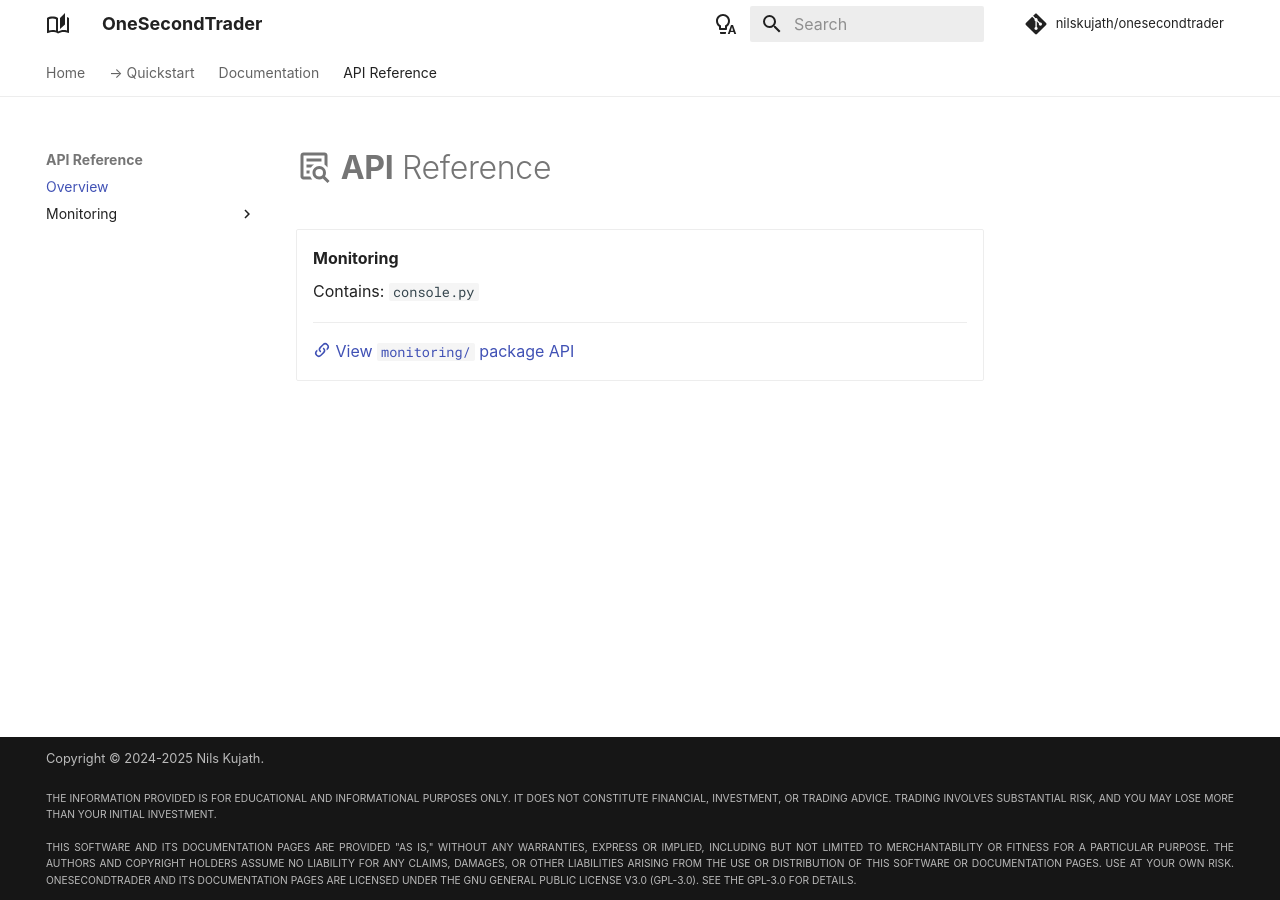
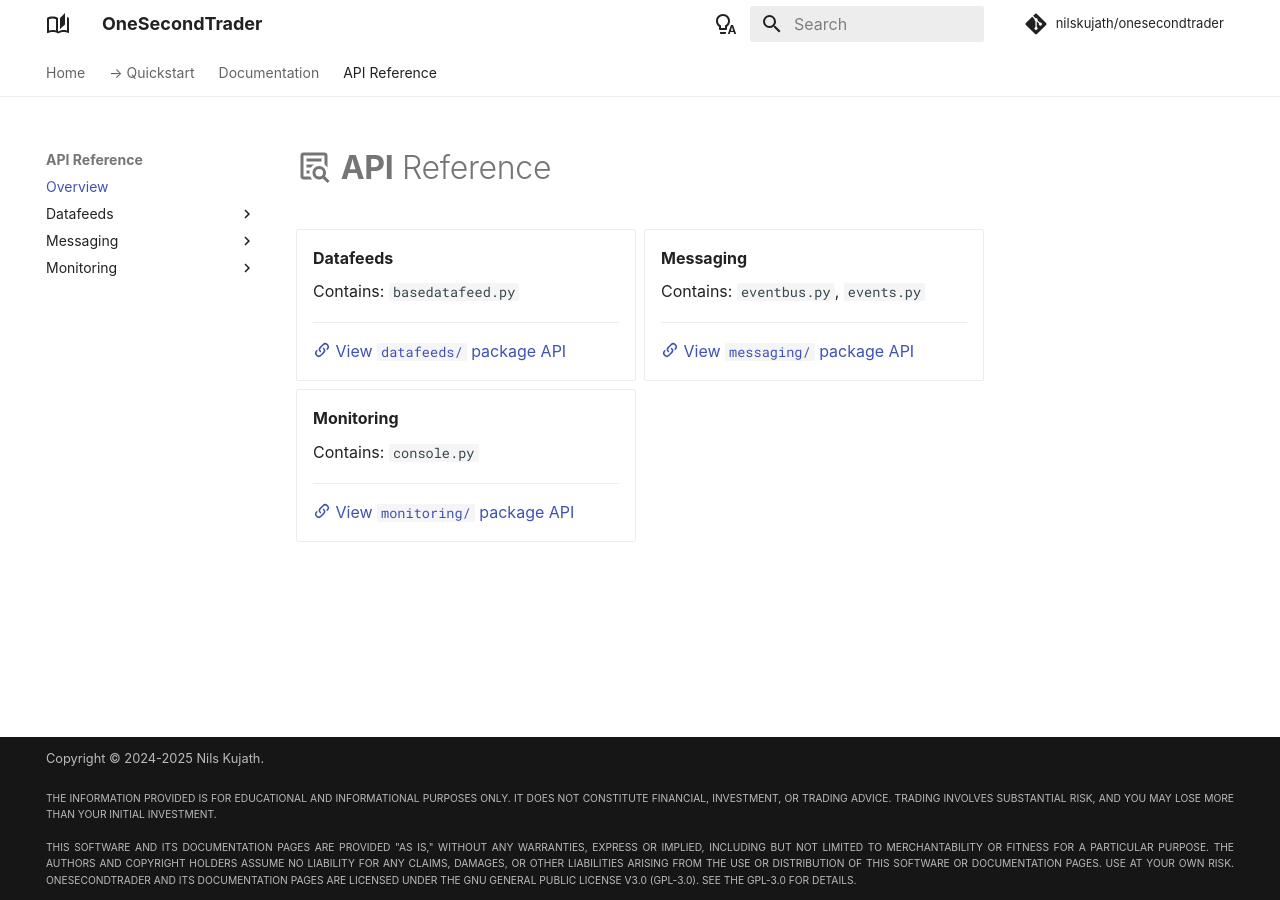
Before and after one commit to nilskujath/onesecondtrader, an MkDocs documentation site: the page built from docs/api-reference/overview.md, in a window 1280 px wide. Built offline with MkDocs 1.6.1 and Material for MkDocs 9.7.7, drawn with Linux system fonts in a browser that asks for light colours; some web fonts are replaced; comment, search, counter and statistics services are not loaded.

Commit message:
docs: justified text via extra css

```diff
--- a/docs/api-reference/overview.md
+++ b/docs/api-reference/overview.md
@@ -9,6 +9,22 @@
 <div class="grid cards" markdown>
 
 
+-   __Datafeeds__&nbsp;&nbsp;
+
+    Contains: `basedatafeed.py`
+
+    ---
+
+    [:material-link-variant: View `datafeeds/` package API](datafeeds/basedatafeed.md)
+
+-   __Messaging__&nbsp;&nbsp;
+
+    Contains: `eventbus.py`, `events.py`
+
+    ---
+
+    [:material-link-variant: View `messaging/` package API](messaging/eventbus.md)
+
 -   __Monitoring__&nbsp;&nbsp;
 
     Contains: `console.py`
--- a/docs/css/extra.css
+++ b/docs/css/extra.css
@@ -37,3 +37,22 @@
     margin: 0 auto;
     display: block;
 }
+
+/* Enable hyphenation for justified paragraphs */
+.justify {
+    text-align: justify;
+    text-justify: inter-word;
+    hyphens: auto;
+}
+
+/* Fallback for browsers that don't support hyphenation */
+/* This will simply align text to the left and prevent big gaps */
+.justify:not([style*="hyphens"]) {
+    text-align: left;
+}
+
+p {
+    text-align: justify;
+    text-justify: inter-word;
+    hyphens: auto;
+}
--- a/mkdocs.yml
+++ b/mkdocs.yml
@@ -21,6 +21,11 @@
   - Architecture: documentation/architecture.md
 - API Reference:
   - Overview: api-reference/overview.md
+  - Datafeeds:
+    - Basedatafeed: api-reference/datafeeds/basedatafeed.md
+  - Messaging:
+    - Eventbus: api-reference/messaging/eventbus.md
+    - Events: api-reference/messaging/events.md
   - Monitoring:
     - Console: api-reference/monitoring/console.md
 theme:
```
Also changed, not shown: docs/api-reference/datafeeds/basedatafeed.md (added, +14 -0 lines), docs/api-reference/messaging/eventbus.md (added, +8 -0 lines), docs/api-reference/messaging/events.md (added, +8 -0 lines), docs/documentation/architecture.md (+6 -0 lines).
